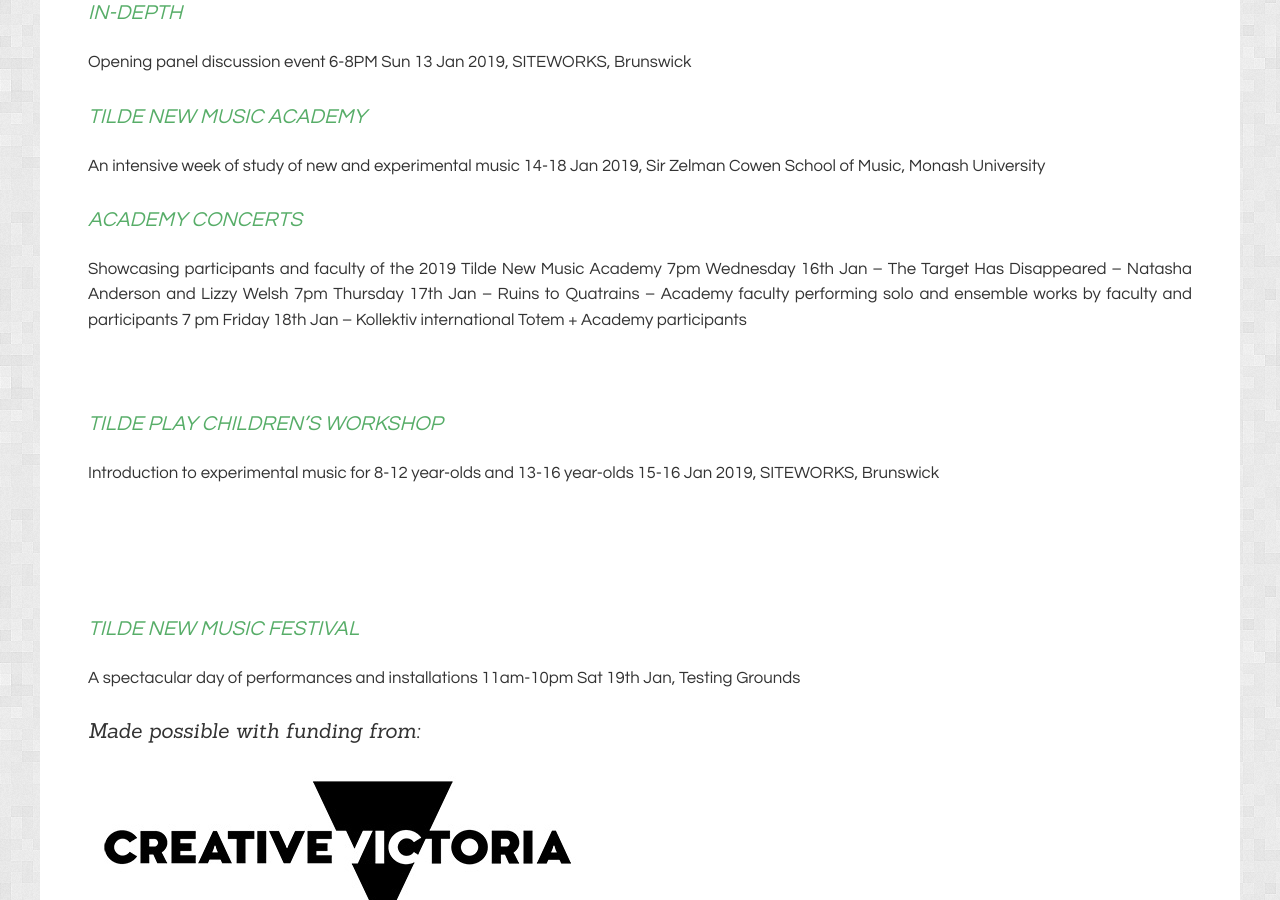
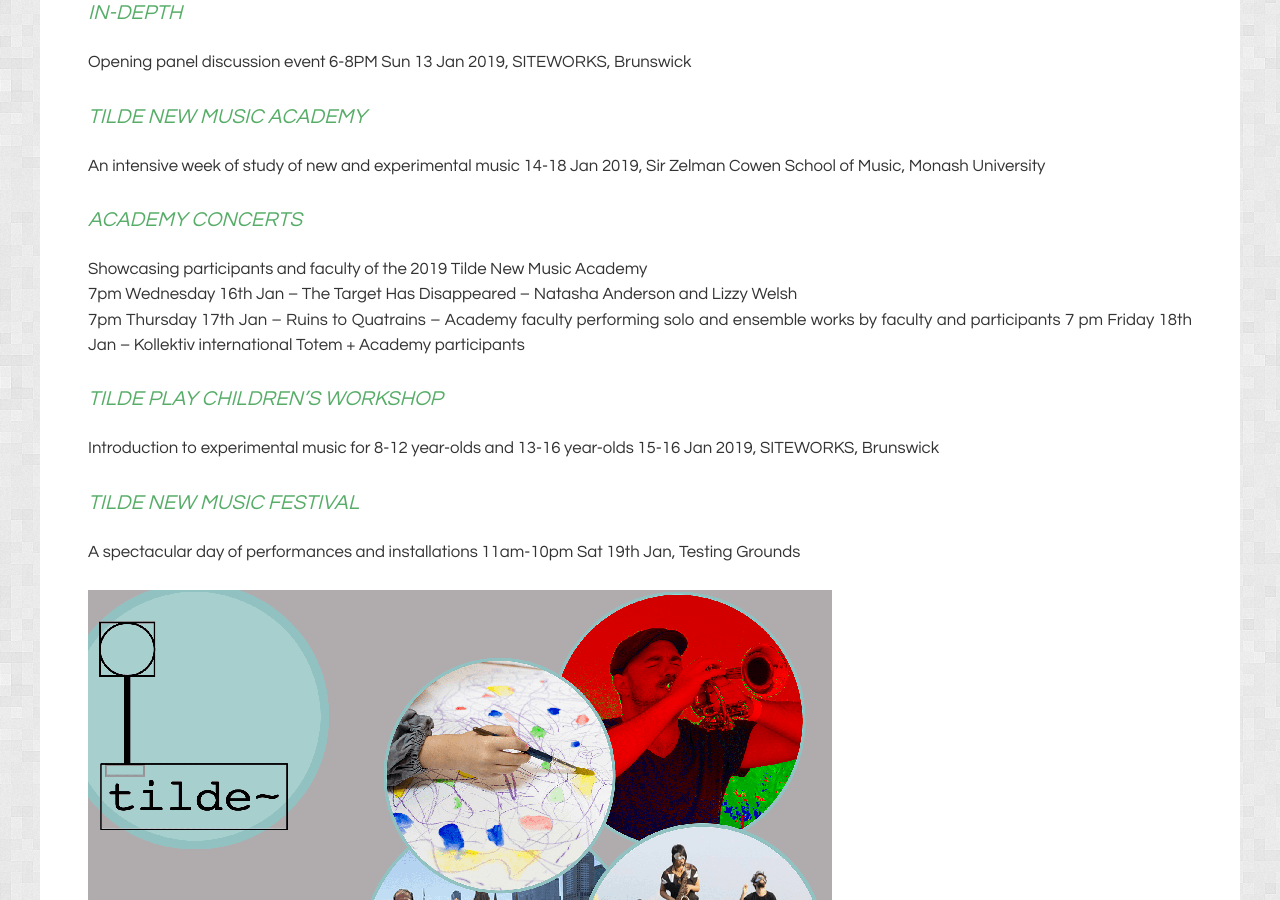
Before and after one commit to unclewalter/tilde-festival-website, a Jekyll site: the page built from pages/tnmw.md, in a window 1280 px wide and 900 px high, scrolled down 800 px. Built offline with Jekyll 4.4.1, drawn with Linux system fonts in a browser that asks for light colours; a script that is not in the unit is left out.

Commit message:
update tnmw

```diff
--- a/pages/tnmw.md
+++ b/pages/tnmw.md
@@ -24,23 +24,20 @@
 14-18 Jan 2019, Sir Zelman Cowen School of Music, Monash University
 
 ## [ACADEMY CONCERTS](/monash)
-Showcasing participants and faculty of the 2019 Tilde New Music Academy
-7pm Wednesday 16th Jan – The Target Has Disappeared – Natasha Anderson and Lizzy Welsh
+Showcasing participants and faculty of the 2019 Tilde New Music Academy<br />
+7pm Wednesday 16th Jan – The Target Has Disappeared – Natasha Anderson and Lizzy Welsh<br />
 7pm Thursday 17th Jan – Ruins to Quatrains – Academy faculty performing solo and ensemble works by faculty and participants
-7 pm Friday 18th Jan – Kollektiv international Totem + Academy participants
+7 pm Friday 18th Jan – Kollektiv international Totem + Academy participants<br />
 <script async defer src="https://www.trybooking.com/widget.js"></script>
 <div class="tryb-widget" data-type="buttonWidget" data-eid="457232" data-showlogo="False" data-text="Get Tickets"></div>
-<br />
 
 ## [TILDE PLAY CHILDREN’S WORKSHOP](/play)
 Introduction to experimental music for 8-12 year-olds and 13-16 year-olds
 15-16 Jan 2019, SITEWORKS, Brunswick
 <script async defer src="https://www.trybooking.com/widget.js"></script>
 <div class="tryb-widget" data-type="buttonWidget" data-eid="455676" data-showlogo="False" data-text="Get Tickets"></div>
-<br />
 <script async defer src="https://www.trybooking.com/widget.js"></script>
 <div class="tryb-widget" data-type="buttonWidget" data-eid="455677" data-showlogo="False" data-text="Get Tickets"></div>
-<br />
 <script async defer src="https://www.trybooking.com/widget.js"></script>
 <div class="tryb-widget" data-type="buttonWidget" data-eid="455680" data-showlogo="False" data-text="Get Tickets"></div>
 
@@ -50,6 +47,8 @@
 <script async defer src="https://www.trybooking.com/widget.js"></script>
 <div class="tryb-widget" data-type="buttonWidget" data-eid="457318" data-showlogo="False" data-text="Get Tickets"></div>
 
+![TNMW](/assets/img/TNMW_2-scaled.png)
+
 ## Made possible with funding from:
 
 ![Creative Vic Logo](/assets/img/CreativeVictoriaLogo_lores.jpg)
```
